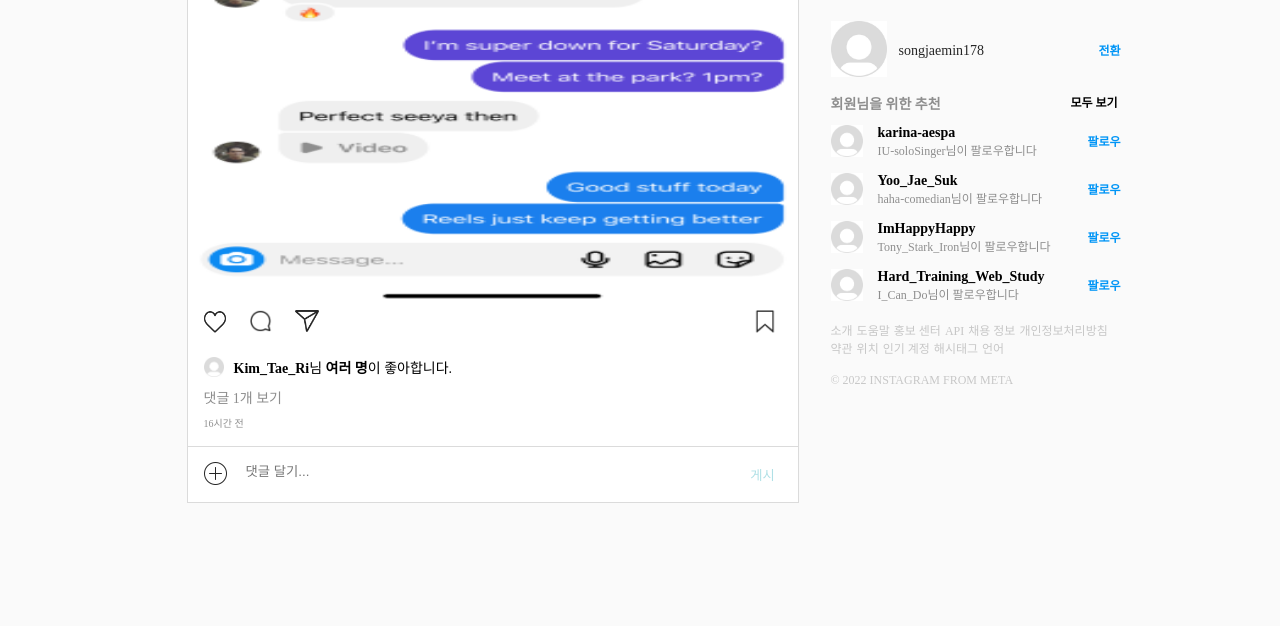
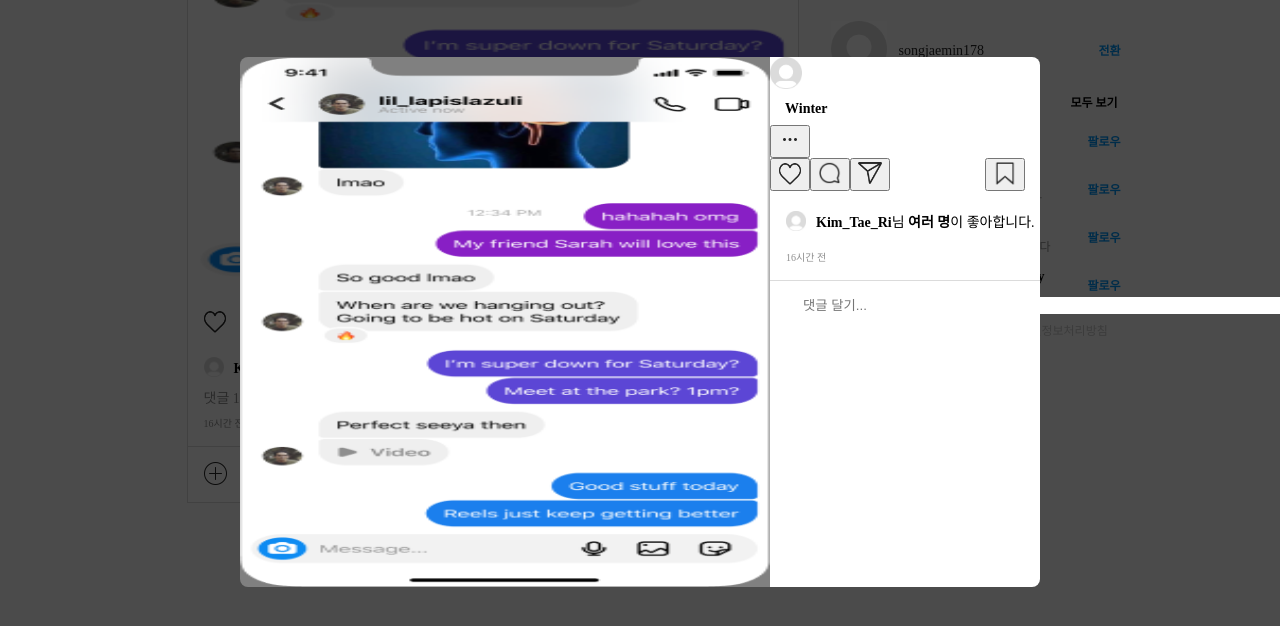
Before and after one commit to jeli01/InstagramCloneCoding, a website: page main.html in a window 1280 px wide. Both pictures are taken after a click on the button 260 px from the left and 921 px from the top of the page. Shown: the part 599-1225 px from the top of the page. Drawn offline with Linux system fonts and the light colour scheme.

Commit message:
modal window 구현중

```diff
--- a/main.html
+++ b/main.html
@@ -49,7 +49,7 @@
               <div class="pb-main-icons">
                 <div class="pb-main-icons-inner1">
                   <button id="heart-button"><img src="./image/heart.png" id="heart-image"></button>
-                  <button id="comment-button"><img src="./image/comment.png"></button> <!--   코멘트 버튼 여기있다~~ -->
+                  <button id="comment-button"><img src="./image/comment.png"></button>
                   <button><img src="./image/direct.png"></button>
                 </div>
                 <div class="pb-main-icons-inner2"><button><img src="./image/bookmark.png"></button></div>
@@ -134,7 +134,7 @@
     </section>
   </main>
 
-  <div class="modal-container">
+  <div class="modal-container" id="modal-list-container">
     <div id="list-modal-box">
       <div id="list-modal-box-inner-first-box"><button class="font-red bold-word">신고</button></div>
       <div><button class="font-red bold-word">팔로우 취소</button></div>
@@ -143,6 +143,47 @@
       <div id="list-modal-box-inner-final-box"><button>취소</button></div>
     </div>
   </div>
+
+  <div class="modal-container" id="modal-comment-container">
+    <div id="comment-modal-box">
+      <div id="comment-modal-box-left"></div>
+
+
+          <div id="comment-modal-box-right">
+
+            <div>
+              <div class="pb-main-header-profile">
+                <img src="./image/기본프로필사진.jpg"></div>
+                <div class="pb-main-header-nickname">Winter</div>
+                <div class="pb-main-header-list"><button><img src="./image/more.png"></button>
+              </div>
+            </div>
+
+          <div class="pb-main-icons">
+            <div class="pb-main-icons-inner1">
+              <button id="heart-button"><img src="./image/heart.png" id="heart-image"></button>
+              <button id="comment-button"><img src="./image/comment.png"></button>
+              <button><img src="./image/direct.png"></button>
+            </div>
+            <div class="pb-main-icons-inner2"><button><img src="./image/bookmark.png"></button></div>
+          </div>
+
+          <div class="pb-main-whoislove"><img src="./image/기본프로필사진.jpg"> <div class="pb-main-whoislove-explain"><span class="bold-word">Kim_Tae_Ri</span>님 <span class="bold-word">여러 명</span>이 좋아합니다.</div></div>
+
+          <div class="pb-main-time">16시간 전</div>
+
+          <div class="pb-main-writecomment">
+            <div class="pb-main-write-comment-emo"></div>
+            <div class="pb-main-write-comment-core"><input placeholder="댓글 달기..."></div>
+            <div class="pb-main-write-comment-button"><button>게시</button></div>
+          </div>
+
+          </div>
+
+
+
+    </div>
+  </div>
   <script src="./main_js.js">
   </script>
 </body>
--- a/main_css.css
+++ b/main_css.css
@@ -443,3 +443,36 @@
   border: none;
   background-color: white;
 }
+
+#comment-modal-box {
+  display: flex;
+  flex-direction : row;
+  width: 800px;
+  height: 530px;
+  margin: 0;
+  padding: 0;
+
+}
+
+#comment-modal-box-left {
+  margin: 0;
+  padding: 0;
+  border: none;
+  width: 530px;
+  height: 100%;
+  background-image : url(./image/예시사진2.png);
+  background-color : gray;
+  background-size : 100% 100%;
+  border-top-left-radius: 8px;
+  border-bottom-left-radius: 8px;
+}
+
+#comment-modal-box-right {
+  margin: 0;
+  padding: 0;
+  width: 270px;
+  height: 100%;
+  background-color: white;
+  border-top-right-radius: 8px;
+  border-bottom-right-radius: 8px;
+}
--- a/main_js.js
+++ b/main_js.js
@@ -1,21 +1,27 @@
 $pbMainHeaderList = document.querySelector(".pb-main-header-list");
 $listModalBoxInnerFinalBoxButton = document.querySelector('#list-modal-box-inner-final-box button');
-$modalContainer = document.querySelector('.modal-container');
+$modalContainer1 = document.querySelector('.modal-container#modal-list-container');
+$modalContainer2 = document.querySelector('.modal-container#modal-comment-container');
 $heartButton = document.querySelector('#heart-button');
+$commentButton = document.querySelector('#comment-button');
 $heartImage = document.querySelector('#heart-image');
 let image_flag = 0;                                                               // dom 객체 받아오기
 
 $pbMainHeaderList.addEventListener('click', () => {                               // 클릭하면 모달창 나오게
-  $modalContainer.style.display = "flex";
+  $modalContainer1.style.display = "flex";
+});
+
+$commentButton.addEventListener('click', () => {
+  $modalContainer2.style.display = "flex";
 });
 
 $listModalBoxInnerFinalBoxButton.addEventListener('click', () => {                // 취소 클릭하면 모달창 꺼지게
-  $modalContainer.style.display = "none";
+  $modalContainer1.style.display = "none";
 })
 
-$modalContainer.addEventListener('click', (event) => {                      // 모달창 바깥쪽 클릭하면 꺼지게 구현!!
+$modalContainer1.addEventListener('click', (event) => {                      // 모달창 바깥쪽 클릭하면 꺼지게 구현!!
   if(event.target == event.currentTarget)
-    $modalContainer.style.display = "none";
+    $modalContainer1.style.display = "none";
 });
 
 $heartButton.addEventListener('click', () => {                            // 하트 클릭 색깔 변하기 구현!!
```
